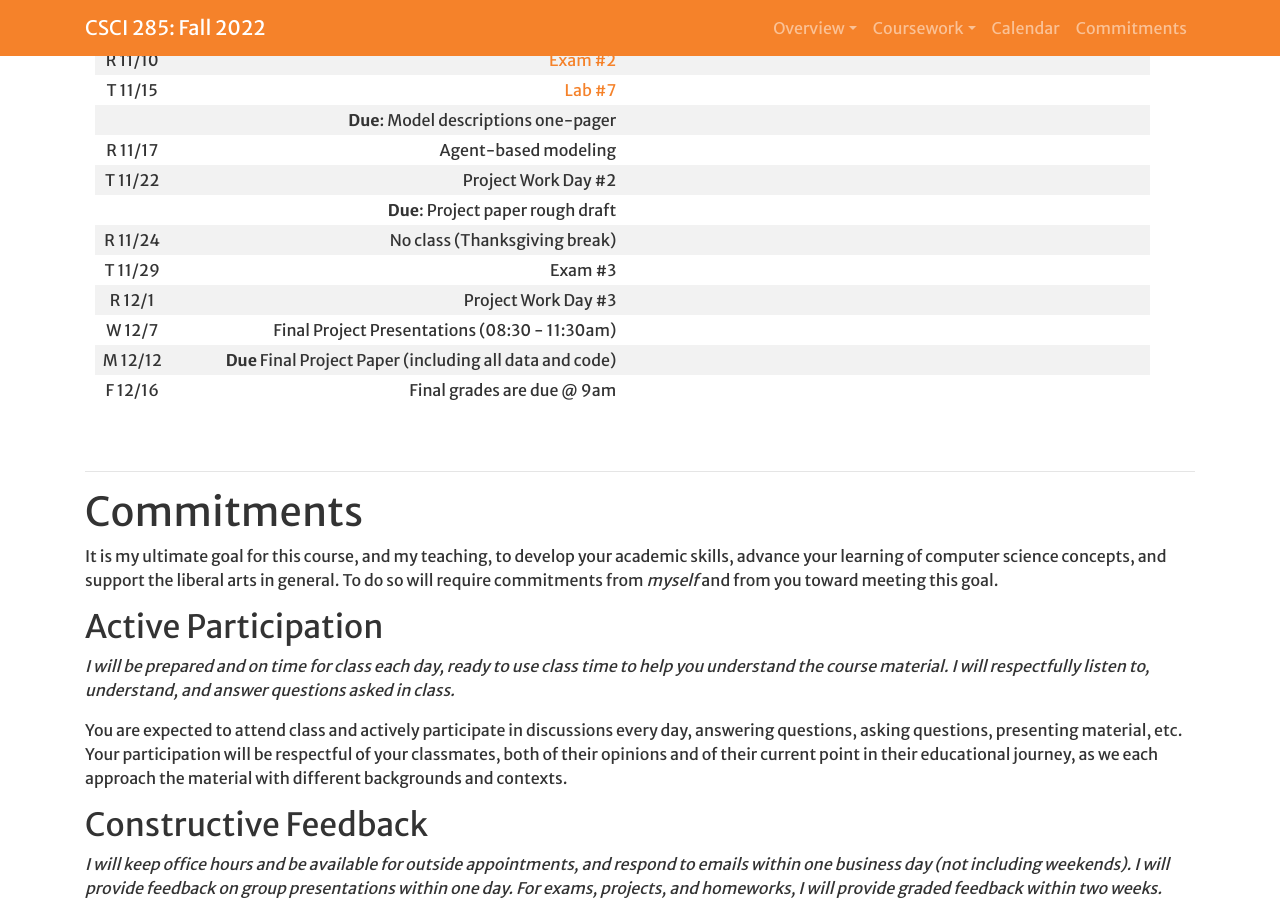
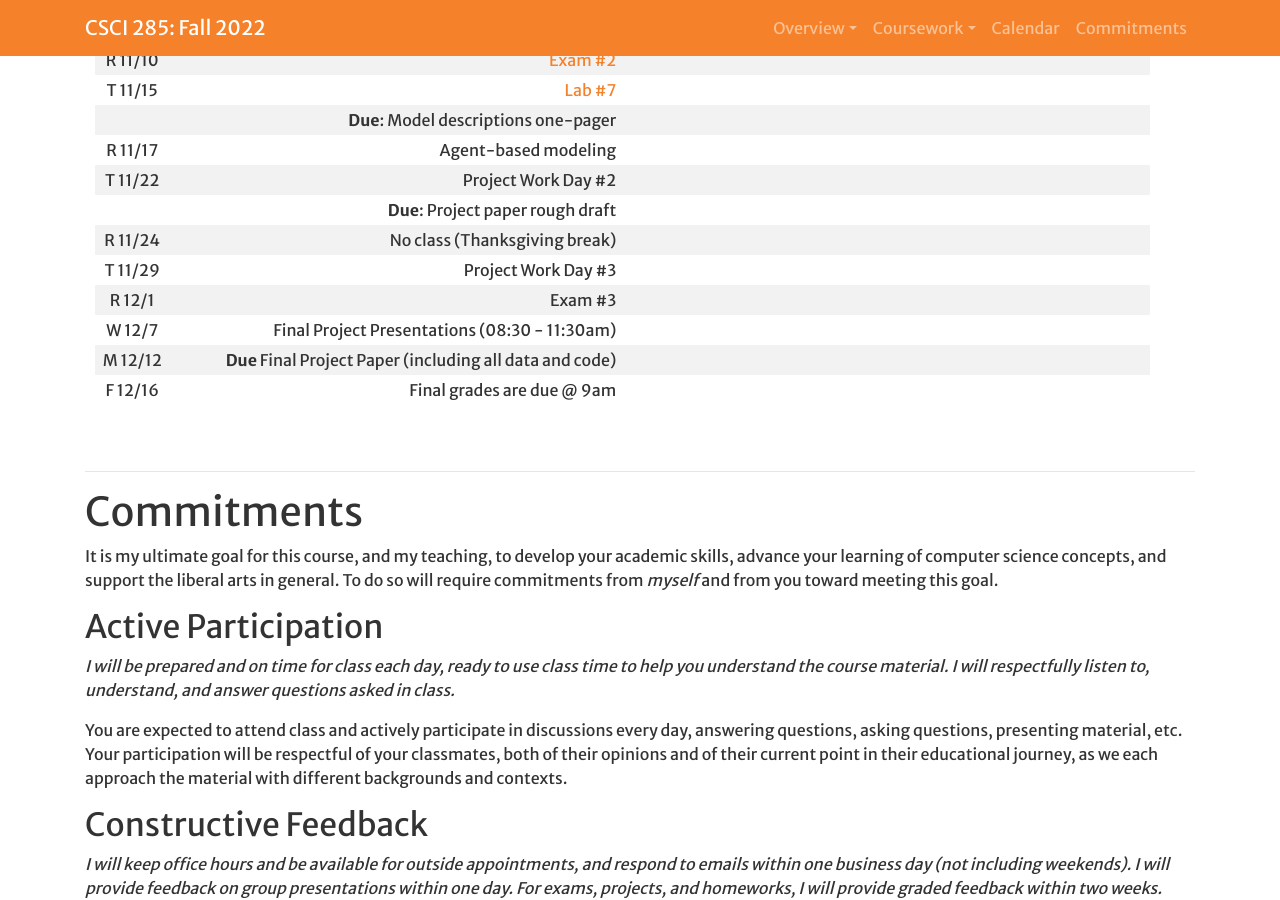
Before and after one commit to Hendrix-CS/csci285, a Jekyll site: the page built from index.md, in a window 1280 px wide and 900 px high, scrolled down 4874 px. Built offline with Jekyll 4.4.1, drawn with Linux system fonts in a browser that asks for light colours; a script that is not in the unit is left out; our own code applies the rules of GitHub Pages for plain Markdown files.

Commit message:
switching dates

```diff
--- a/index.md
+++ b/index.md
@@ -176,8 +176,8 @@ Here is a link to the deck I'm presenting in class each week: [slides.pdf](asset
 | T 11/22 | Project Work Day #2 |  |
 |         | **Due**: Project paper rough draft | |
 | R 11/24 | No class (Thanksgiving break) | |
-| T 11/29 | Exam #3 | |
-| R 12/1  | Project Work Day #3 | |
+| T 11/29 | Project Work Day #3 | |
+| R 12/1  | Exam #3 | |
 | W 12/7  | Final Project Presentations (08:30 - 11:30am) | |
 | M 12/12 | **Due** Final Project Paper (including all data and code) | |
 | F 12/16 | Final grades are due @ 9am | |
```
